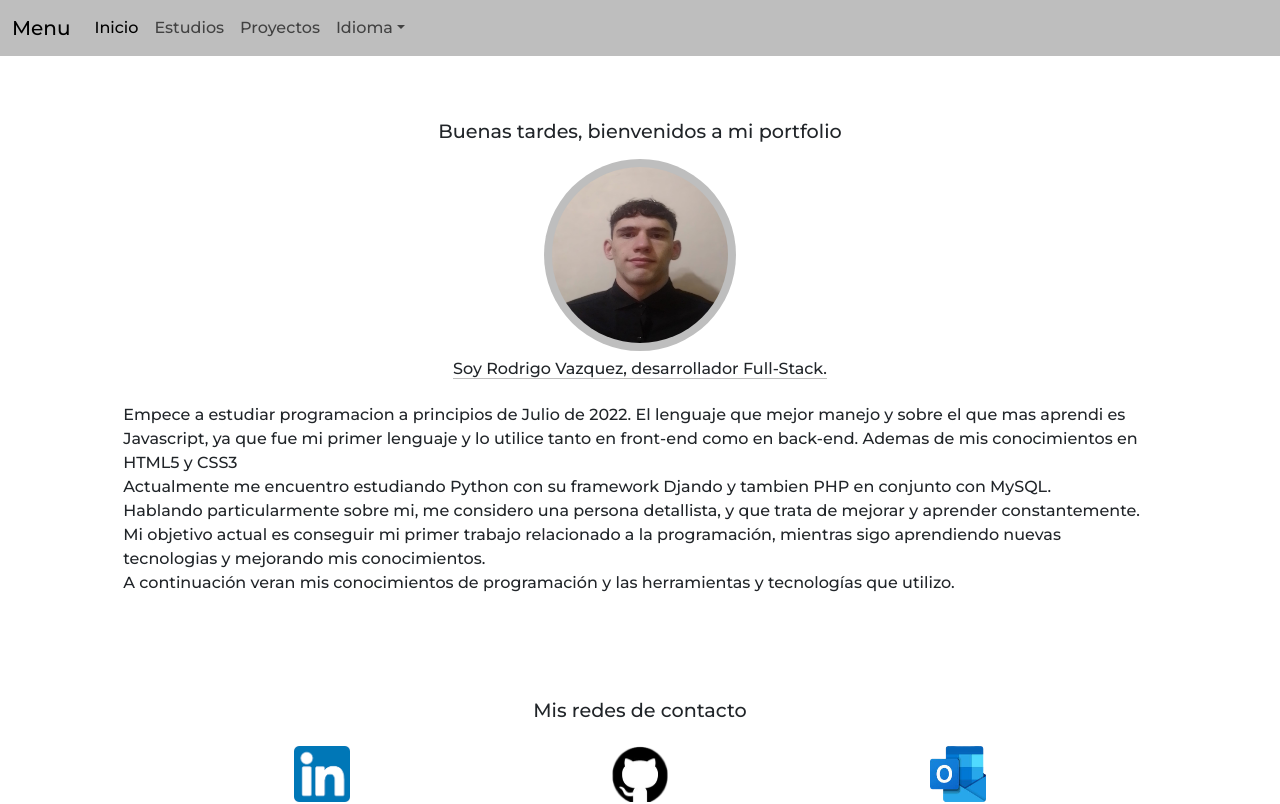
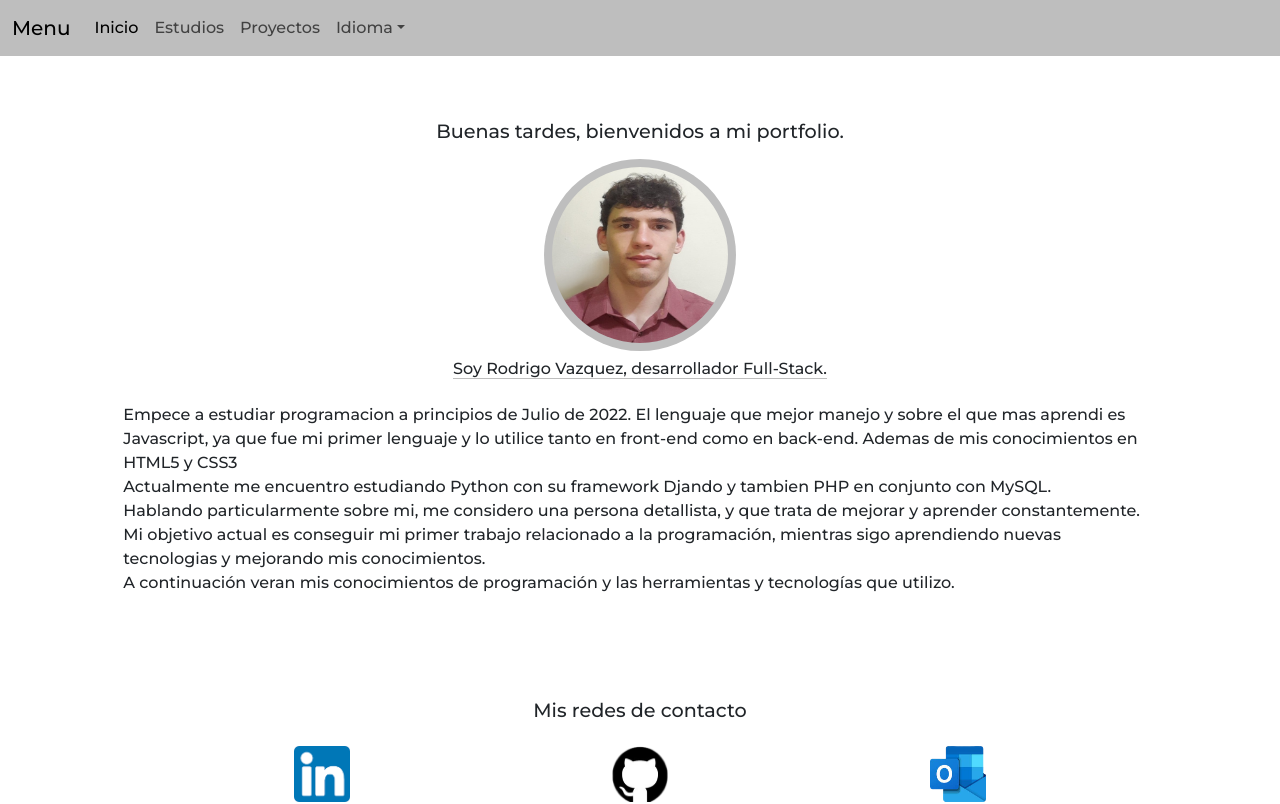
Before and after one commit to RodrigoEzequielVazquez/portfolio-Rodrigo-Vazquez, a React (Create React App) app: page / in a window 1280 px wide. Shown: the top 804 px of the page. Built offline with nearby package versions, Linux system fonts and the light colour scheme.

Commit message:
cambiando la foto inicial

```diff
--- a/src/componentes/InfoPersonal.jsx
+++ b/src/componentes/InfoPersonal.jsx
@@ -24,9 +24,9 @@ const InfoPersonal = () => {
 
     return (
         <div id="contenedorInfoPersonal">
-            <h1> {idioma === "es" ? saludo + "bienvenidos a mi portfolio" : "Hello, welcome to my protfolio"}</h1>
+            <h1> {idioma === "es" ? saludo + "bienvenidos a mi portfolio." : "Hello, welcome to my protfolio."}</h1>
 
-            <img src="/img/foto-personal/foto-inicio.jpeg" alt="" />
+            <img src="/img/foto-personal/foto-inicio.png" alt="" />
 
             <h2>{idioma === "es" ? "Soy Rodrigo Vazquez, desarrollador Full-Stack. " : "I am Rodrigo Vazquez, full-stack developer."} </h2>
 
```
Also changed, not shown: public/img/foto-personal/foto-inicio.jpeg (deleted), public/img/foto-personal/foto-inicio.png (added).
